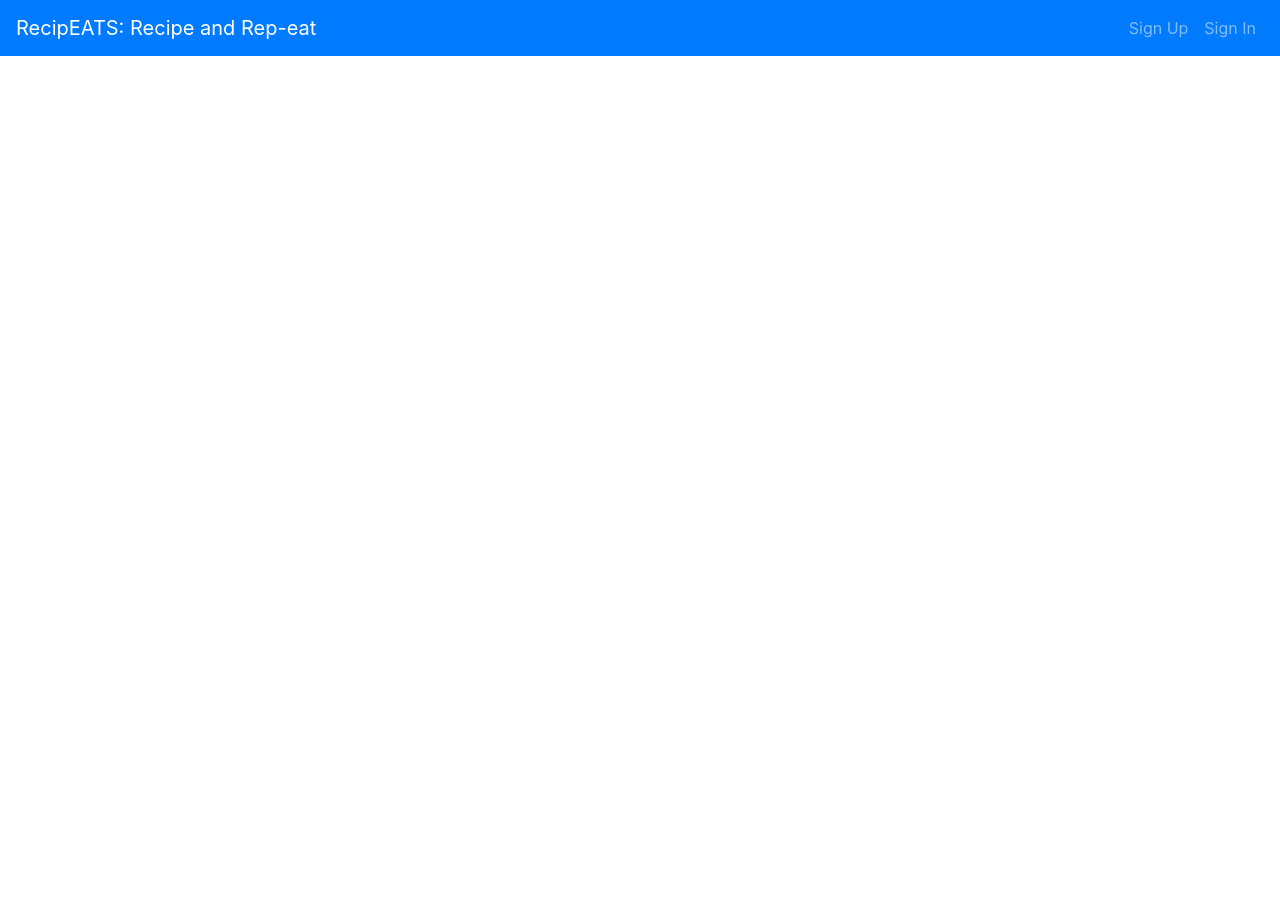
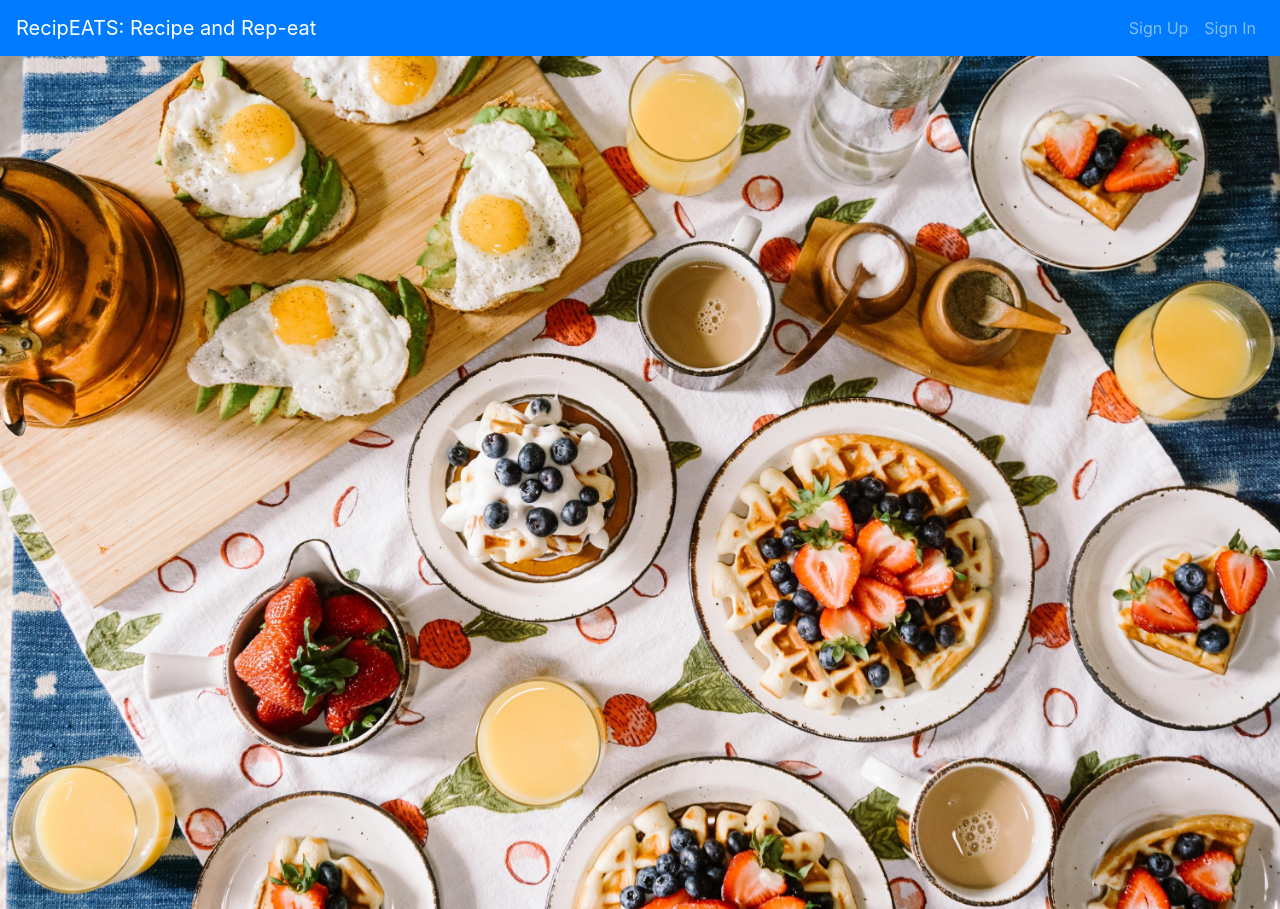
Before and after one commit to syrotech/RecipEATS-client, a React app: page /#/ in a window 1280 px wide. Before the commit the page ends 800 px from the top, so only its background shows below. Built offline with nearby package versions, Linux system fonts and the light colour scheme.

Commit message:
Feature: Added background-img for home and changed Nav Layout
1. Added background image to home landing page
2. Took 'nav' out of 'layout'
3. in 'nav', created non-auth and auth versions

```diff
--- a/src/components/App/App.js
+++ b/src/components/App/App.js
@@ -9,6 +9,7 @@ import SignUp from '../SignUp/SignUp'
 import SignIn from '../SignIn/SignIn'
 import SignOut from '../SignOut/SignOut'
 import ChangePassword from '../ChangePassword/ChangePassword'
+import Nav from '../shared/Nav.js'
 
 // 2. import Home
 import Home from '../routes/Home.js'
@@ -53,13 +54,14 @@ class App extends Component {
             message={alert.message}
           />
         ))}
-        <main className="container">
+        <Nav user={user} />
         <Route path='/sign-up' render={() => (
           <SignUp alert={this.alert} setUser={this.setUser} />
         )} />
         <Route path='/sign-in' render={() => (
           <SignIn alert={this.alert} setUser={this.setUser} />
         )} />
+        <main className="container" id="mainContainer">
           <AuthenticatedRoute user={user} path='/sign-out' render={() => (
             <SignOut alert={this.alert} clearUser={this.clearUser} user={user} />
           )} />
--- a/src/components/SignIn/SignIn.js
+++ b/src/components/SignIn/SignIn.js
@@ -6,6 +6,21 @@ import messages from '../AutoDismissAlert/messages'
 
 import Form from 'react-bootstrap/Form'
 import Button from 'react-bootstrap/Button'
+
+const styleContainer = {
+  position: 'absolute',
+  top: '150px',
+  left: '50px',
+  width: '100%',
+  'background-color': 'rgba(255,255,255,0.6)',
+  'padding-bottom': '40px',
+  'border-radius': '20px',
+  'box-shadow': '0 0 5px grey'
+}
+
+const styleRow = {
+  margin: '0 auto'
+}
 
 class SignIn extends Component {
   constructor () {
@@ -49,8 +64,9 @@ class SignIn extends Component {
     const { email, password } = this.state
 
     return (
-      <div className="row">
-        <div className="col-sm-10 col-md-8 mx-auto mt-5">
+      <div className="container" style={styleContainer}>
+        <div className="row" style={styleRow}>
+          <div className="col-sm-11 col-md-10 col-lg-09 col-xs-11 mx-auto mt-5">
             <h3>Sign In</h3>
             <Form onSubmit={this.onSignIn}>
               <Form.Group controlId="email">
@@ -84,6 +100,7 @@ class SignIn extends Component {
             </Form>
           </div>
         </div>
+      </div>
     )
   }
 }
--- a/src/components/SignUp/SignUp.js
+++ b/src/components/SignUp/SignUp.js
@@ -6,6 +6,21 @@ import messages from '../AutoDismissAlert/messages'
 
 import Form from 'react-bootstrap/Form'
 import Button from 'react-bootstrap/Button'
+
+const styleContainer = {
+  position: 'absolute',
+  top: '150px',
+  left: '50px',
+  width: '100%',
+  'background-color': 'rgba(255,255,255,0.6)',
+  'padding-bottom': '40px',
+  'border-radius': '20px',
+  'box-shadow': '0 0 5px grey'
+}
+
+const styleRow = {
+  margin: '0 auto'
+}
 
 class SignUp extends Component {
   constructor () {
@@ -51,8 +66,9 @@ class SignUp extends Component {
     const { email, password, passwordConfirmation } = this.state
 
     return (
-      <div className="row">
-        <div className="col-sm-10 col-md-8 mx-auto mt-5">
+      <div className="container" style={styleContainer}>
+        <div className="row" style={styleRow}>
+          <div className="col-sm-11 col-md-10 col-lg-9 col-xs-11 mx-auto mt-5">
             <h3>Sign Up</h3>
             <Form onSubmit={this.onSignUp}>
               <Form.Group controlId="email">
@@ -97,6 +113,7 @@ class SignUp extends Component {
             </Form>
           </div>
         </div>
+      </div>
     )
   }
 }
--- a/src/components/routes/Recipes.js
+++ b/src/components/routes/Recipes.js
@@ -61,7 +61,6 @@ const Recipes = props => {
   }
 
   const recipesJsx = recipes.map(recipe => (
-
     <div className="col-lg-2 col-md-3 col-sm-4 col-xs-6 text-center" key={recipe.id} style={styleCard}>
       <img className="image-in-card" src={recipe.imageurl} style={styleImg}/>
       <Link style={styleLink} to={`/recipes/${recipe.id}`}>{recipe.title}</Link>
@@ -71,13 +70,13 @@ const Recipes = props => {
 
   return (
     <Layout>
-      <h4>Recipes</h4>
       <div className="container">
         <div className="row">
           {recipesJsx}
         </div>
       </div>
     </Layout>
+
   )
 }
 
--- a/src/components/shared/Footer.js
+++ b/src/components/shared/Footer.js
@@ -2,7 +2,7 @@
 import React from 'react'
 
 const Footer = () => (
-  <p>Created by Janina Emilia Cupp </p>
+  <p>RecipEATS: The Recipe Book, Made with &hearts; Janina Emilia Cupp || 2020 </p>
 )
 
 export default Footer
--- a/src/components/shared/Layout.js
+++ b/src/components/shared/Layout.js
@@ -1,11 +1,10 @@
 import React from 'react'
 
-import Nav from './Nav'
+// import Nav from './Nav'
 import Footer from './Footer'
 
 const Layout = props => (
   <div>
-    <Nav />
 
     {props.children}
 
--- a/src/components/shared/Nav.js
+++ b/src/components/shared/Nav.js
@@ -1,4 +1,4 @@
-import React from 'react'
+import React, { Fragment } from 'react'
 import { NavLink } from 'react-router-dom'
 
 const linkStyle = {
@@ -15,12 +15,30 @@ const hrStyle = {
   'background-image': 'linear-gradient(to right, rgba(0, 0, 0, 0), rgba(0, 0,0, 0.75), rgba(0, 0, 0, 0))'
 }
 
-const Nav = () => (
-  <nav>
+const imgStyle = {
+  'object-fit': 'fill',
+  'max-height': '100%',
+  width: '100%'
+}
+
+const authenticatedOptions = (
+  <Fragment>
     <NavLink style={linkStyle} to='/'>Home</NavLink>
     <NavLink style={linkStyle} to='/recipes'>Recipes</NavLink>
     <NavLink style={linkStyle} to='/create-recipe'>Create Recipe</NavLink>
     <hr style={hrStyle} />
+  </Fragment>
+)
+
+const unauthenticatedOptions = (
+  <Fragment>
+    <img style={imgStyle} src='recipeats-bg-img.jpg'/>
+  </Fragment>
+)
+
+const Nav = ({ user }) => (
+  <nav>
+    { user ? authenticatedOptions : unauthenticatedOptions }
   </nav>
 )
 
```
Also changed, not shown: src/components/routes/Home.js (+7 -0 lines), public/recipeats-bg-img.jpg (added). Lines whose indentation alone changed are shown as unchanged.
